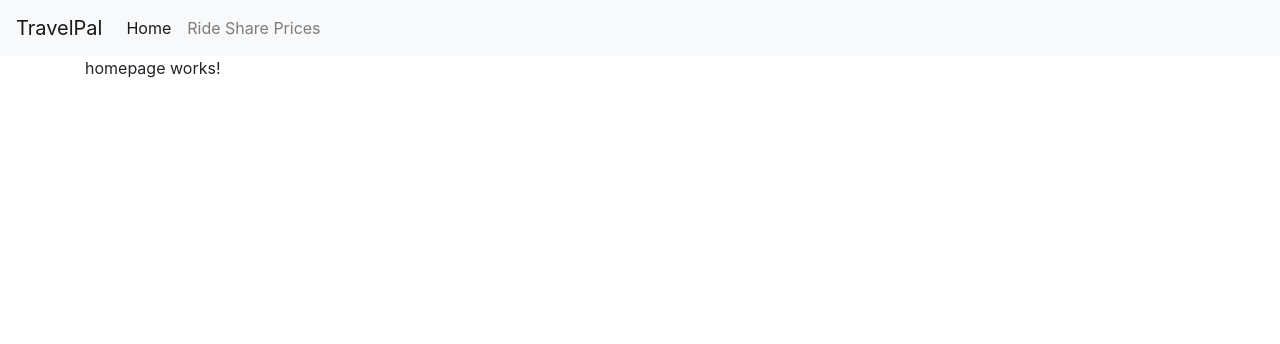
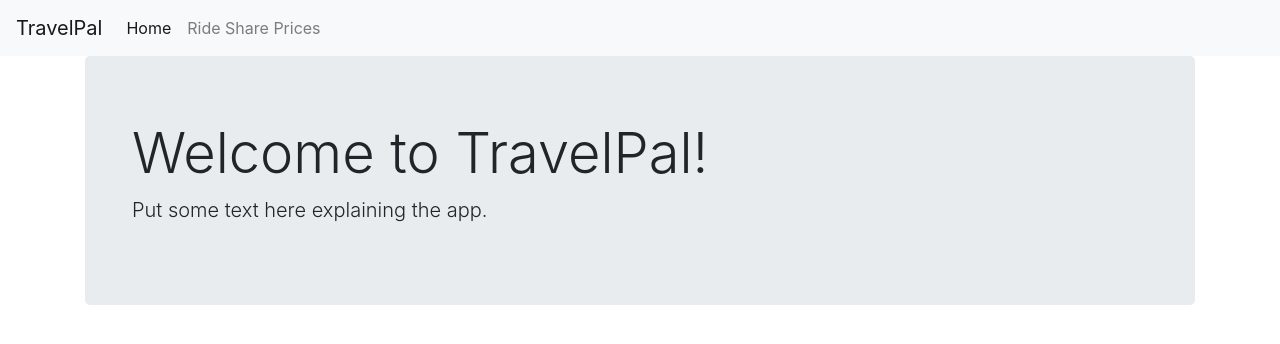
Before and after one commit to ZachNusbaum/TravelPal, an Angular app: page / in a window 1280 px wide. Shown: the top 344 px of the page. Built offline with nearby package versions, Linux system fonts and the light colour scheme.

Commit message:
Update homepage content

```diff
--- a/src/app/homepage/homepage.component.html
+++ b/src/app/homepage/homepage.component.html
@@ -1,3 +1,6 @@
-<p>
-  homepage works!
-</p>
+<div class="jumbotron">
+  <div class="container">
+    <h1 class="display-4">Welcome to TravelPal!</h1>
+    <p class="lead">Put some text here explaining the app.</p>
+  </div>
+</div>
```
